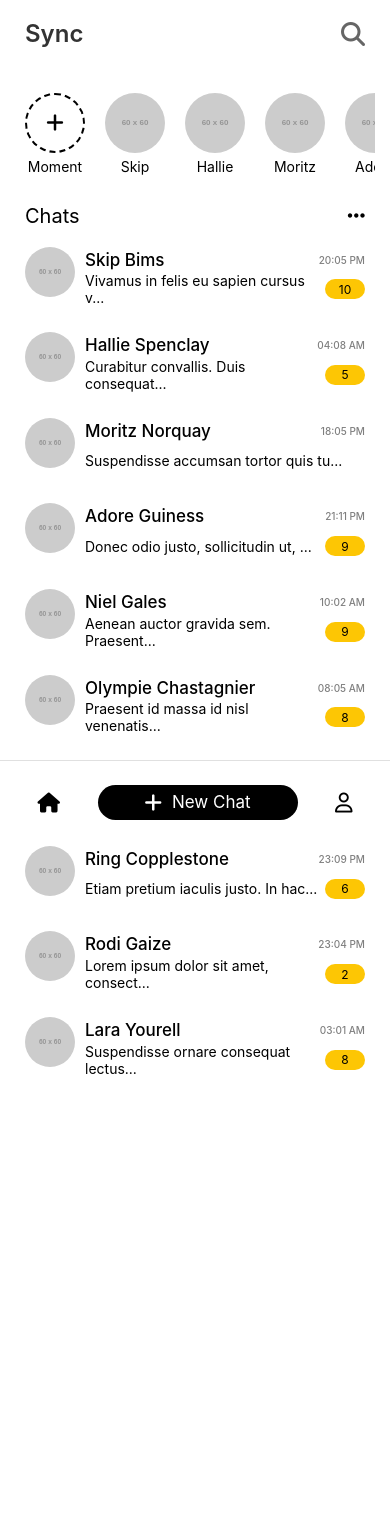
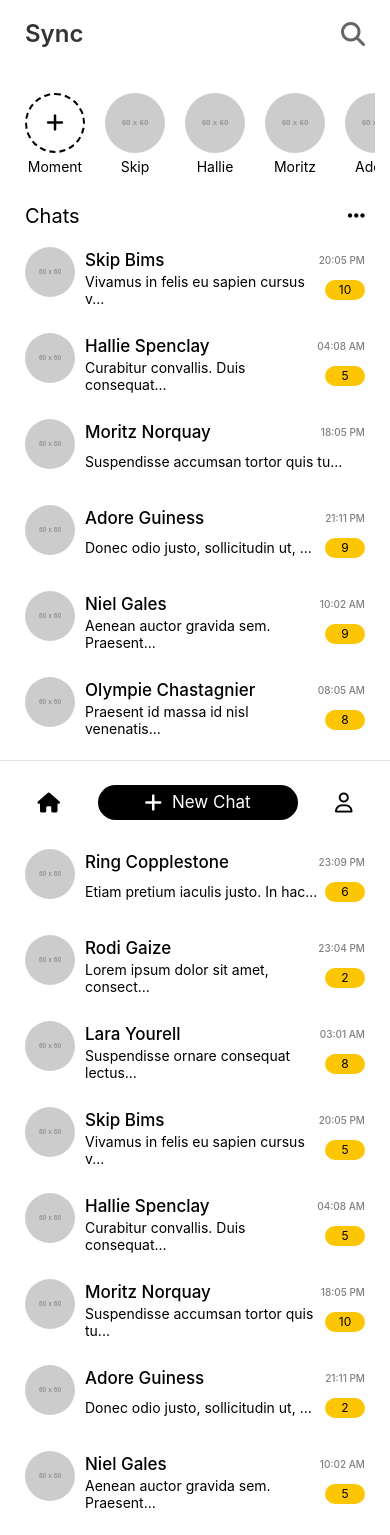
Before and after one commit to Jenil-Desai/Sync, a React Native app: screen / in a window 390 px wide. Shown: the top 1535 px of the page. Before the commit the page ends 1093 px from the top, so only its background shows below. Built offline with nearby package versions, Linux system fonts and the light colour scheme.

Commit message:
v1.5.1
➕ More Dummy Data Added for Better enhancement.

```diff
--- a/data/chats.ts
+++ b/data/chats.ts
@@ -87,4 +87,84 @@ export const chats = [
     lastmsgTime: '2024-01-29T03:01:47Z',
     msgCount: Math.floor(Math.random() * 11),
   },
+  {
+    name: 'Skip Bims',
+    profilePhoto: 'https://placehold.co/60@3x.png?font=raleway',
+    lastmsg:
+      'Vivamus in felis eu sapien cursus vestibulum. Proin eu mi. Nulla ac enim.',
+    lastmsgTime: '2024-05-20T20:51:53Z',
+    msgCount: Math.floor(Math.random() * 11),
+  },
+  {
+    name: 'Hallie Spenclay',
+    profilePhoto: 'https://placehold.co/60@3x.png?font=raleway',
+    lastmsg:
+      'Curabitur convallis. Duis consequat dui nec nisi volutpat eleifend. Donec ut dolor.',
+    lastmsgTime: '2024-08-27T04:53:40Z',
+    msgCount: Math.floor(Math.random() * 11),
+  },
+  {
+    name: 'Moritz Norquay',
+    profilePhoto: 'https://placehold.co/60@3x.png?font=raleway',
+    lastmsg:
+      'Suspendisse accumsan tortor quis turpis. Sed ante. Vivamus tortor. Duis mattis egestas metus.',
+    lastmsgTime: '2024-05-28T18:24:22Z',
+    msgCount: Math.floor(Math.random() * 11),
+  },
+  {
+    name: 'Adore Guiness',
+    profilePhoto: 'https://placehold.co/60@3x.png?font=raleway',
+    lastmsg:
+      'Donec odio justo, sollicitudin ut, suscipit a, feugiat et, eros. Vestibulum ac est lacinia nisi venenatis tristique. Fusce congue, diam id ornare imperdiet, sapien urna pretium nisl, ut volutpat sapien arcu sed augue. Aliquam erat volutpat. In congue. Etiam justo. Etiam pretium iaculis justo. In hac habitasse platea dictumst.',
+    lastmsgTime: '2024-11-16T21:44:19Z',
+    msgCount: Math.floor(Math.random() * 11),
+  },
+  {
+    name: 'Niel Gales',
+    profilePhoto: 'https://placehold.co/60@3x.png?font=raleway',
+    lastmsg:
+      'Aenean auctor gravida sem. Praesent id massa id nisl venenatis lacinia. Aenean sit amet justo. Morbi ut odio. Cras mi pede, malesuada in, imperdiet et, commodo vulputate, justo. In blandit ultrices enim. Lorem ipsum dolor sit amet, consectetuer adipiscing elit. Proin interdum mauris non ligula pellentesque ultrices. Phasellus id sapien in sapien iaculis congue. Vivamus metus arcu, adipiscing molestie, hendrerit at, vulputate vitae, nisl.',
+    lastmsgTime: '2024-02-13T10:37:59Z',
+    msgCount: Math.floor(Math.random() * 11),
+  },
+  {
+    name: 'Olympie Chastagnier',
+    profilePhoto: 'https://placehold.co/60@3x.png?font=raleway',
+    lastmsg:
+      'Praesent id massa id nisl venenatis lacinia. Aenean sit amet justo. Morbi ut odio. Cras mi pede, malesuada in, imperdiet et, commodo vulputate, justo. In blandit ultrices enim. Lorem ipsum dolor sit amet, consectetuer adipiscing elit. Proin interdum mauris non ligula pellentesque ultrices. Phasellus id sapien in sapien iaculis congue. Vivamus metus arcu, adipiscing molestie, hendrerit at, vulputate vitae, nisl. Aenean lectus.',
+    lastmsgTime: '2024-05-11T08:48:05Z',
+    msgCount: Math.floor(Math.random() * 11),
+  },
+  {
+    name: 'Lilyan Swires',
+    profilePhoto: 'https://placehold.co/60@3x.png?font=raleway',
+    lastmsg:
+      'Nunc nisl. Duis bibendum, felis sed interdum venenatis, turpis enim blandit mi, in porttitor pede justo eu massa. Donec dapibus. Duis at velit eu est congue elementum. In hac habitasse platea dictumst. Morbi vestibulum, velit id pretium iaculis, diam erat fermentum justo, nec condimentum neque sapien placerat ante. Nulla justo. Aliquam quis turpis eget elit sodales scelerisque. Mauris sit amet eros. Suspendisse accumsan tortor quis turpis.',
+    lastmsgTime: '2024-03-28T13:04:13Z',
+    msgCount: Math.floor(Math.random() * 11),
+  },
+  {
+    name: 'Ring Copplestone',
+    profilePhoto: 'https://placehold.co/60@3x.png?font=raleway',
+    lastmsg:
+      'Etiam pretium iaculis justo. In hac habitasse platea dictumst. Etiam faucibus cursus urna. Ut tellus. Nulla ut erat id mauris vulputate elementum. Nullam varius. Nulla facilisi. Cras non velit nec nisi vulputate nonummy. Maecenas tincidunt lacus at velit. Vivamus vel nulla eget eros elementum pellentesque.',
+    lastmsgTime: '2024-09-05T23:15:38Z',
+    msgCount: Math.floor(Math.random() * 11),
+  },
+  {
+    name: 'Rodi Gaize',
+    profilePhoto: 'https://placehold.co/60@3x.png?font=raleway',
+    lastmsg:
+      'Lorem ipsum dolor sit amet, consectetuer adipiscing elit. Proin interdum mauris non ligula pellentesque ultrices. Phasellus id sapien in sapien iaculis congue. Vivamus metus arcu, adipiscing molestie, hendrerit at, vulputate vitae, nisl. Aenean lectus. Pellentesque eget nunc. Donec quis orci eget orci vehicula condimentum.',
+    lastmsgTime: '2024-04-09T23:30:19Z',
+    msgCount: Math.floor(Math.random() * 11),
+  },
+  {
+    name: 'Lara Yourell',
+    profilePhoto: 'https://placehold.co/60@3x.png?font=raleway',
+    lastmsg:
+      'Suspendisse ornare consequat lectus. In est risus, auctor sed, tristique in, tempus sit amet, sem. Fusce consequat. Nulla nisl. Nunc nisl.',
+    lastmsgTime: '2024-01-29T03:01:47Z',
+    msgCount: Math.floor(Math.random() * 11),
+  },
 ];
```
